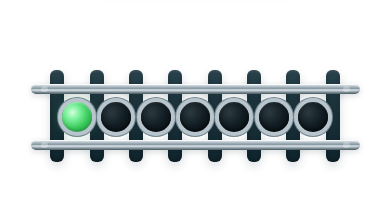
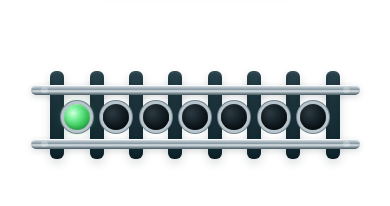
Before and after one commit to ColonnelloAureliano/Trenerd, a plain HTML site: page index.html in a window 390 px wide. Both pictures are taken after a click on the button 76 px from the left and 461 px from the top of the page. Shown: the part 344-550 px from the top of the page. Drawn offline with Linux system fonts and the light colour scheme.

Commit message:
Update style.css

```diff
--- a/style.css
+++ b/style.css
@@ -113,23 +113,15 @@ body {
 
 /* =========================
    GEOMETRIA PRINCIPALE
+   Desktop:
+   - rail top: 78 -> 90
+   - rail bottom: 146 -> 158
+   - centro luci: 118
+   - traverse simmetriche:
+     top 62, height 112 => bottom 174
+     sporgenza sopra = 16
+     sporgenza sotto = 16
    ========================= */
-/*
-  Rotaie:
-  - top rail: 78 -> 90
-  - bottom rail: 146 -> 158
-
-  Centro luce:
-  - metà esatta tra i centri delle rotaie:
-    (84 + 152) / 2 = 118
-
-  Traverse:
-  - le faccio sporgere in modo simmetrico:
-    top 62, height 112 => bottom 174
-    quindi sporgenza:
-    sopra la rotaia alta = 78 - 62 = 16
-    sotto la rotaia bassa = 174 - 158 = 16
-*/
 
 /* =========================
    TRAVERSE
@@ -239,16 +231,19 @@ body {
 
 /* =========================
    LUCI
+   - centrate nei 7 spazi
+   - più piccole
+   - non si sovrappongono alle traverse
    ========================= */
 .lights {
   position: absolute;
   z-index: 5;
 
-  /* centro dei 7 spazi fra 8 traverse */
+  /* centro dei 7 spazi tra 8 traverse */
   left: calc(5% + (90% / 16));
   width: calc(90% * 7 / 8);
 
-  /* CENTRO ESATTO TRA LE DUE ROTAIE */
+  /* centro esatto tra le due rotaie */
   top: 118px;
   transform: translateY(-50%);
 
@@ -257,16 +252,10 @@ body {
   align-items: center;
 }
 
-/*
-  IMPORTANTE:
-  - niente ::before metallico sul bottone
-  - la ghiera la faccio con box-shadow fisso
-  - così il browser non può applicare effetti strani all'ultimo toccato
-*/
 .light {
   justify-self: center;
-  width: 40px;
-  height: 40px;
+  width: 32px;
+  height: 32px;
   border-radius: 50%;
   cursor: pointer;
 
@@ -293,7 +282,6 @@ body {
     background 0.20s ease;
 }
 
-/* Firefox inner border */
 .light::-moz-focus-inner {
   border: 0;
   padding: 0;
@@ -304,7 +292,6 @@ body {
 .light:focus-within,
 .light:active {
   outline: none !important;
-  box-shadow: none;
 }
 
 .light:hover {
@@ -316,10 +303,8 @@ body {
   background:
     radial-gradient(circle at 35% 35%, #2c3940 0%, #121e24 48%, #050b0e 100%);
   box-shadow:
-    /* ghiera esterna uguale per tutte */
-    0 0 0 5px #b9c5cc,
-    0 0 0 6px #73858f,
-    /* shading interno */
+    0 0 0 4px #b9c5cc,
+    0 0 0 5px #73858f,
     inset 0 1px 2px rgba(255,255,255,0.06),
     inset 0 -2px 4px rgba(0,0,0,0.5);
 }
@@ -329,14 +314,12 @@ body {
   background:
     radial-gradient(circle at 35% 35%, #d4ffdc 0%, var(--green-2) 26%, var(--green) 58%, var(--green-dark) 100%);
   box-shadow:
-    /* ghiera esterna uguale per tutte */
-    0 0 0 5px #b9c5cc,
-    0 0 0 6px #73858f,
-    /* luce */
+    0 0 0 4px #b9c5cc,
+    0 0 0 5px #73858f,
     inset 0 1px 2px rgba(255,255,255,0.35),
     inset 0 -2px 3px rgba(0,0,0,0.16),
-    0 0 12px rgba(57, 200, 90, 0.56),
-    0 0 22px rgba(57, 200, 90, 0.30);
+    0 0 10px rgba(57, 200, 90, 0.56),
+    0 0 18px rgba(57, 200, 90, 0.30);
 }
 
 /* =========================
@@ -392,7 +375,7 @@ body.unlocked .page {
 }
 
 /* =========================
-   RESPONSIVE
+   TABLET
    ========================= */
 @media (max-width: 800px) {
   .top-area {
@@ -408,87 +391,27 @@ body.unlocked .page {
     height: 210px;
   }
 
+  /* geometria simmetrica anche qui */
   .sleepers {
-    top: 58px;
-    height: 102px;
+    top: 55px;
+    height: 100px;
   }
 
   .sleeper {
     width: 18px;
-    height: 102px;
+    height: 100px;
   }
 
   .rail-top {
-    top: 74px;
+    top: 71px;
   }
 
   .rail-bottom {
-    top: 136px;
-  }
-
-  /* simmetria traverse:
-     sopra = 74 - 58 = 16
-     sotto = (58+102) - (136+12) = 160 - 148 = 12
-     aggiusto leggermente aumentando top e tenendo risultato visivo migliore
-  */
-  .lights {
-    top: 111px; /* centro tra 80 e 142 circa */
-  }
-
-  .light {
-    width: 36px;
-    height: 36px;
-  }
-
-  .light.off {
-    box-shadow:
-      0 0 0 4px #b9c5cc,
-      0 0 0 5px #73858f,
-      inset 0 1px 2px rgba(255,255,255,0.06),
-      inset 0 -2px 4px rgba(0,0,0,0.5);
-  }
-
-  .light.on {
-    box-shadow:
-      0 0 0 4px #b9c5cc,
-      0 0 0 5px #73858f,
-      inset 0 1px 2px rgba(255,255,255,0.35),
-      inset 0 -2px 3px rgba(0,0,0,0.16),
-      0 0 10px rgba(57, 200, 90, 0.56),
-      0 0 18px rgba(57, 200, 90, 0.28);
-  }
-}
-
-@media (max-width: 520px) {
-  .track {
-    height: 190px;
-  }
-
-  .sleepers {
-    top: 52px;
-    height: 92px;
-  }
-
-  .sleeper {
-    width: 14px;
-    height: 92px;
-    border-radius: 6px;
-  }
-
-  .rail {
-    height: 10px;
-  }
-
-  .rail-top {
-    top: 66px;
-  }
-
-  .rail-bottom {
-    top: 122px;
+    top: 139px;
   }
 
   .lights {
-    top: 99px;
+    top: 111px;
   }
 
   .light {
@@ -498,19 +421,79 @@ body.unlocked .page {
 
   .light.off {
     box-shadow:
-      0 0 0 4px #b9c5cc,
-      0 0 0 5px #73858f,
+      0 0 0 3px #b9c5cc,
+      0 0 0 4px #73858f,
       inset 0 1px 2px rgba(255,255,255,0.06),
       inset 0 -2px 4px rgba(0,0,0,0.5);
   }
 
   .light.on {
     box-shadow:
-      0 0 0 4px #b9c5cc,
-      0 0 0 5px #73858f,
+      0 0 0 3px #b9c5cc,
+      0 0 0 4px #73858f,
       inset 0 1px 2px rgba(255,255,255,0.35),
       inset 0 -2px 3px rgba(0,0,0,0.16),
-      0 0 8px rgba(57, 200, 90, 0.52),
-      0 0 14px rgba(57, 200, 90, 0.26);
+      0 0 9px rgba(57, 200, 90, 0.56),
+      0 0 16px rgba(57, 200, 90, 0.28);
   }
 }
+
+/* =========================
+   MOBILE
+   ========================= */
+@media (max-width: 520px) {
+  .track {
+    height: 190px;
+  }
+
+  /* simmetria anche su mobile */
+  .sleepers {
+    top: 53px;
+    height: 88px;
+  }
+
+  .sleeper {
+    width: 14px;
+    height: 88px;
+    border-radius: 6px;
+  }
+
+  .rail {
+    height: 10px;
+  }
+
+  .rail-top {
+    top: 67px;
+  }
+
+  .rail-bottom {
+    top: 121px;
+  }
+
+  .lights {
+    top: 99px;
+  }
+
+  .light {
+    width: 26px;
+    height: 26px;
+  }
+
+  .light.off {
+    box-shadow:
+      0 0 0 3px #b9c5cc,
+      0 0 0 4px #73858f,
+      inset 0 1px 2px rgba(255,255,255,0.06),
+      inset 0 -2px 4px rgba(0,0,0,0.5);
+  }
+
+  .light.on {
+    box-shadow:
+      0 0 0 3px #b9c5cc,
+      0 0 0 4px #73858f,
+      inset 0 1px 2px rgba(255,255,255,0.35),
+      inset 0 -2px 3px rgba(0,0,0,0.16),
+      0 0 7px rgba(57, 200, 90, 0.52),
+      0 0 12px rgba(57, 200, 90, 0.26);
+  }
+}
```
